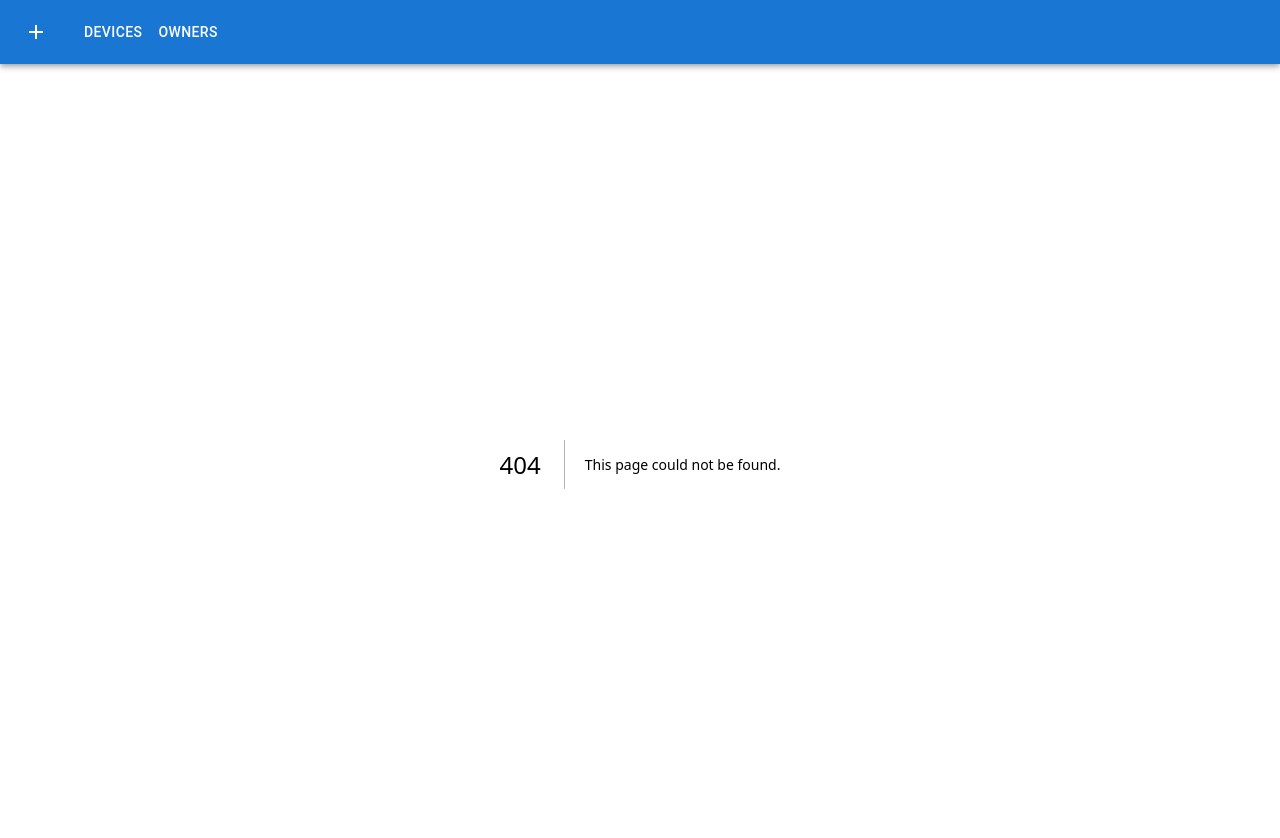
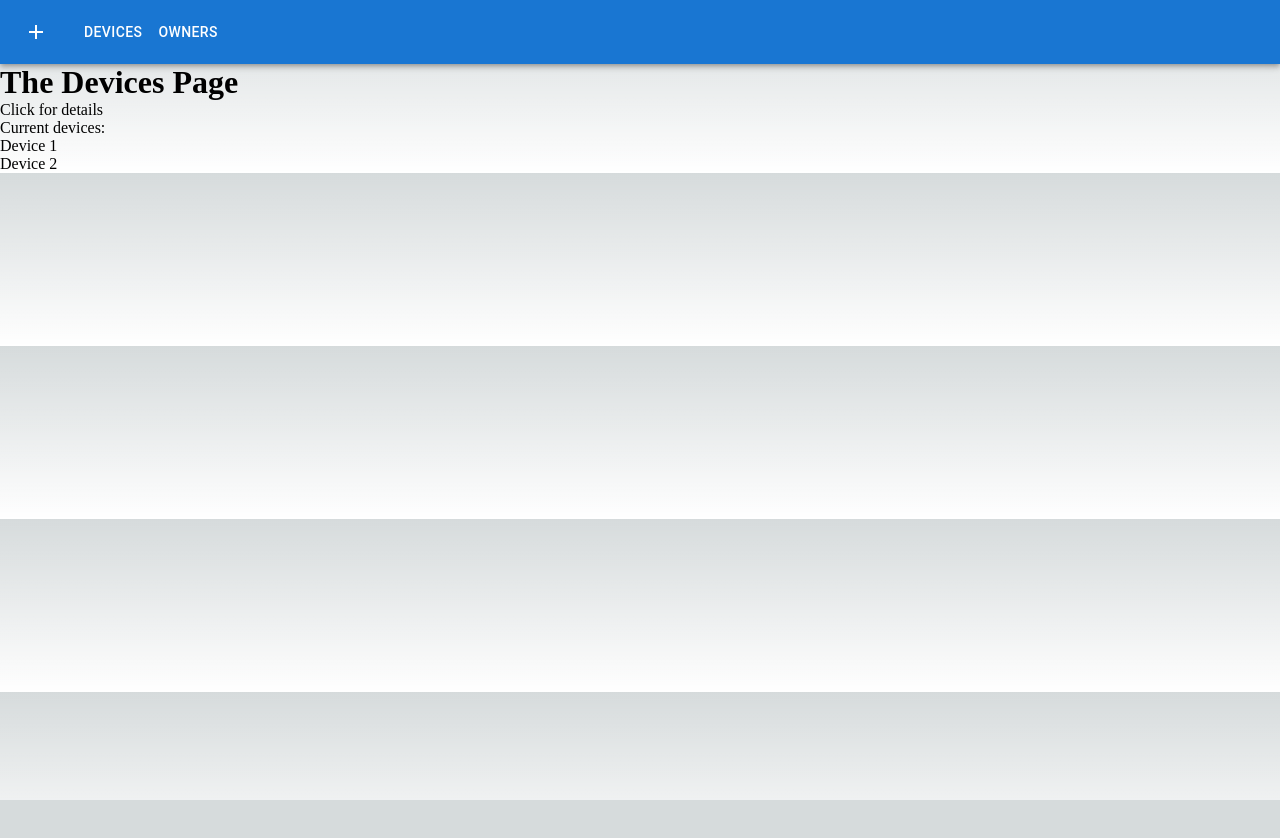
Before and after one commit to rebecakipper/device-management-app, a Next.js app: page /devices in a window 1280 px wide. Before the commit this address had no page. Shown: the top 838 px of the page. After the commit the page ends 800 px from the top, so only its background shows below. Built offline with nearby package versions, Linux system fonts and the light colour scheme.

Commit message:
adds incial devices page

```diff
--- /dev/null
+++ b/src/pages/devices/index.tsx
@@ -0,0 +1,21 @@
+import Link from "next/link";
+
+function DevicesPage() {
+    return (
+        <>
+            <h1>The Devices Page</h1>
+            <p>Click for details</p>
+            <ul>
+                Current devices:
+                <li>
+                    <Link href="/devices/1">Device 1</Link>
+                </li>
+                <li>
+                    <Link href="/devices/2">Device 2</Link>
+                </li>
+            </ul>
+        </>
+    );
+}
+
+export default DevicesPage;
```
